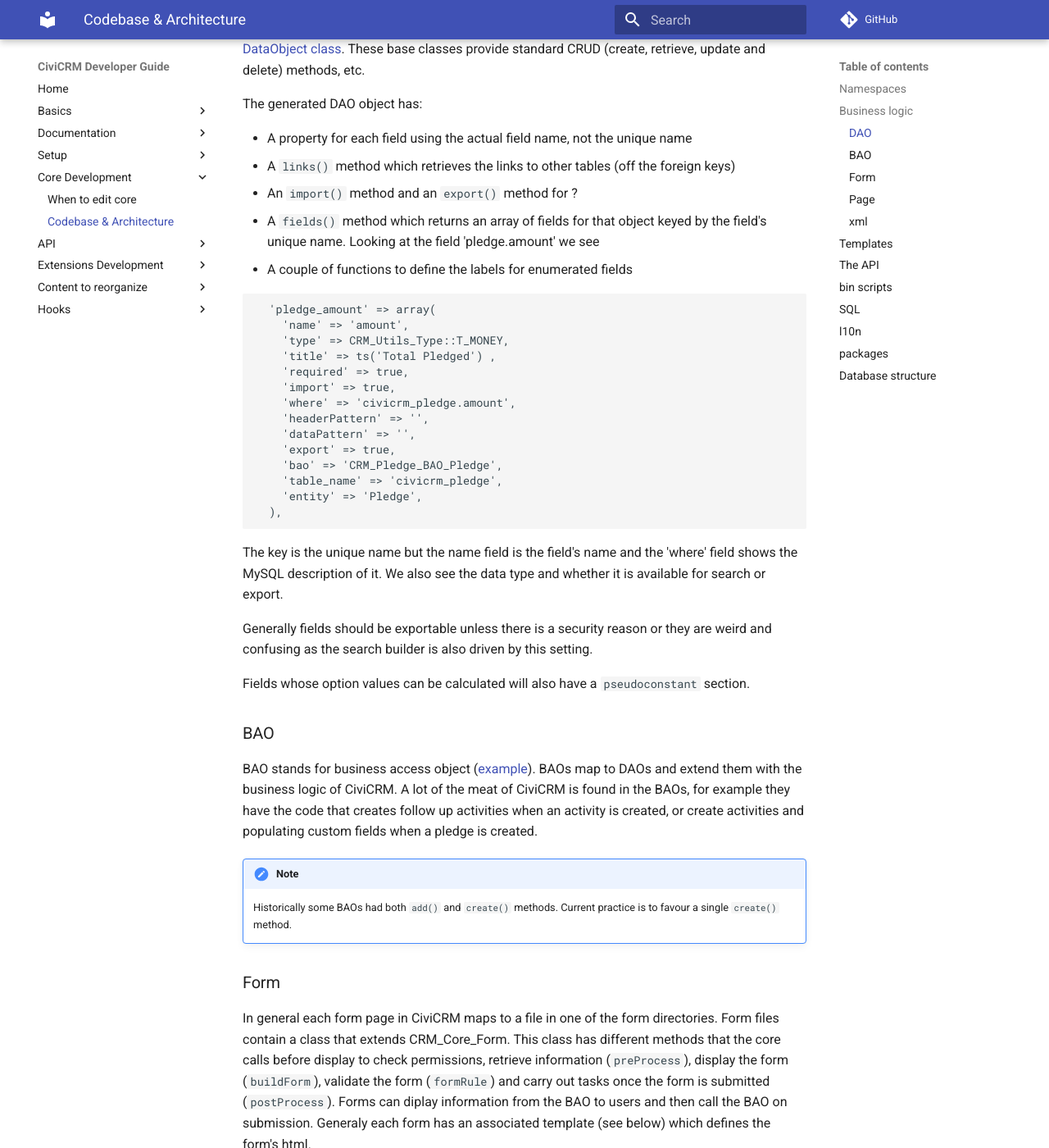
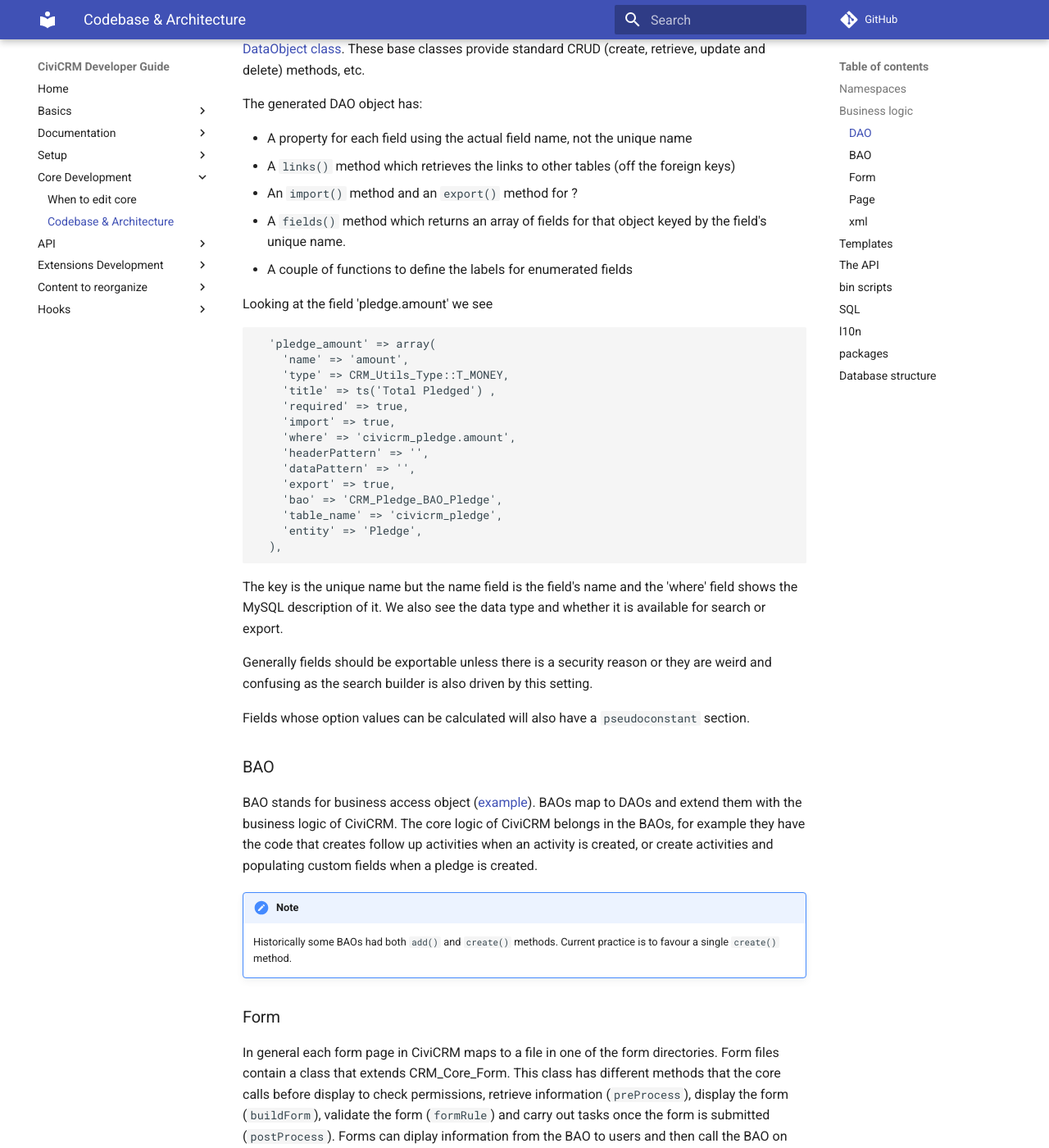
Before and after one commit to civicrm/civicrm-dev-docs, an MkDocs documentation site: the page built from docs/core/architecture.md, in a window 1280 px wide and 1400 px high, scrolled down 1460 px. Shown: the whole window at 82% size. Built offline with MkDocs 1.6.1 and Material for MkDocs 9.7.7, drawn with Linux system fonts in a browser that asks for light colours; comment, search, counter and statistics services are not loaded; old or Windows-style settings are respelled for this version of MkDocs; some of the changed text lies outside the part shown.

Commit message:
clarify form/bao role
per comments from @eileen here https://github.com/civicrm/api4/issues/14#issuecomment-278860730

````diff
--- a/docs/core/architecture.md
+++ b/docs/core/architecture.md
@@ -71,8 +71,10 @@
 * A property for each field using the actual field name, not the unique name
 * A `links()` method which retrieves the links to other tables (off the foreign keys)
 * An `import()` method and an `export()` method for ?
-* A `fields()` method which returns an array of fields for that object keyed by the field's unique name. Looking at the field 'pledge.amount' we see
+* A `fields()` method which returns an array of fields for that object keyed by the field's unique name.
 * A couple of functions to define the labels for enumerated fields
+
+Looking at the field 'pledge.amount' we see
 
 ```php
   'pledge_amount' => array(
@@ -101,7 +103,7 @@
 BAO stands for business access object
 ([example](https://github.com/civicrm/civicrm-core/blob/master/CRM/Event/BAO/Event.php)).
 BAOs map to DAOs and extend them with
-the business logic of CiviCRM.  A lot of the meat of CiviCRM is found in the
+the business logic of CiviCRM.  The core logic of CiviCRM belongs in the
 BAOs, for example they have the code that creates follow up activities when an
 activity is created, or create activities and populating custom fields when a
 pledge is created.
@@ -119,6 +121,10 @@
 form is submitted (`postProcess`).  Forms can diplay information from the BAO
 to users and then call the BAO on submission. Generaly each form has an
 associated template (see below) which defines the form's html.
+
+!!! Note
+    Logic in forms should support friendly user-interfaces but core application logic belongs in the BAO layer.
+    Moving logic to BAO layer facilitates unit testing and developing modernised front-end applications in the future.
 
 !!! tip
     Perhaps the best way to get to grips with the Forms is by experience and
````
